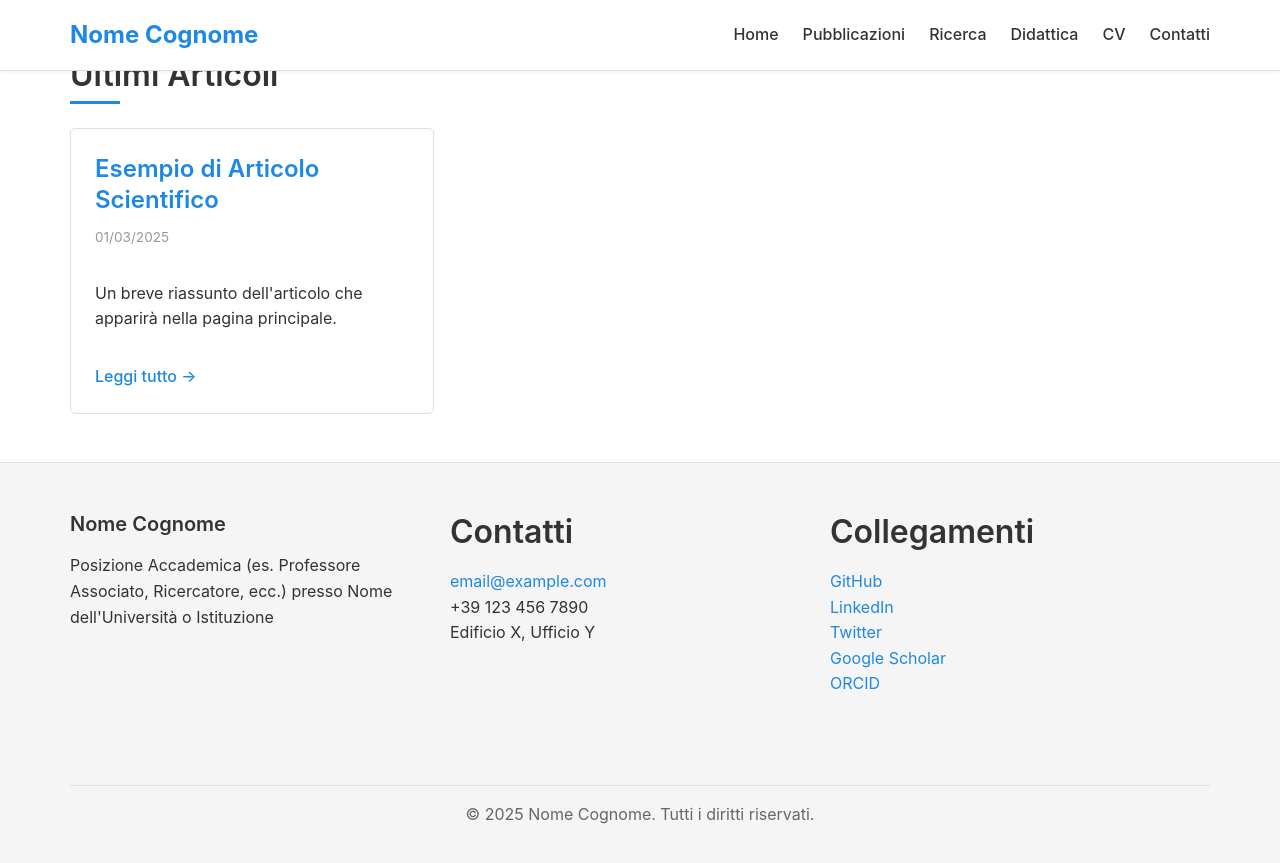
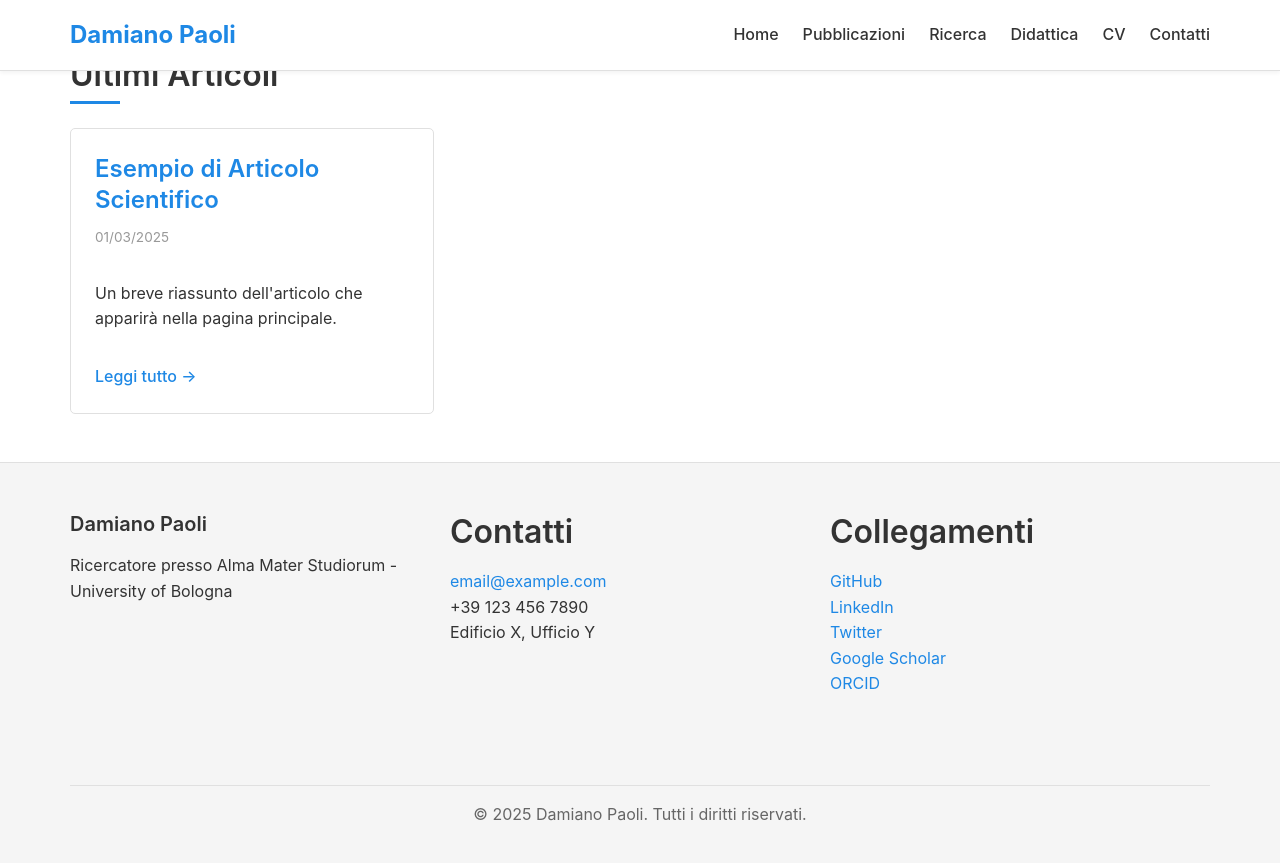
Before and after one commit to frangio2/frangio2.github.io, a Jekyll site: the page built from index.html, in a window 1280 px wide and 900 px high, scrolled down 1504 px. Shown: the top 863 px of the window. Built offline with Jekyll 4.4.1, drawn with Linux system fonts in a browser that asks for light colours; some of the changed text lies outside the part shown.

Commit message:
Update _config.yml

```diff
--- a/_config.yml
+++ b/_config.yml
@@ -1,7 +1,7 @@
 # Informazioni personali
-title: Nome Cognome
-position: Posizione Accademica (es. Professore Associato, Ricercatore, ecc.)
-institution: Nome dell'Università o Istituzione
+title: Damiano Paoli
+position: Ricercatore
+institution: Alma Mater Studiorum - University of Bologna
 bio: >-
   Qui puoi inserire la tua biografia più estesa, includendo informazioni sulla tua formazione,
   esperienza professionale, interessi di ricerca, riconoscimenti ricevuti e altri dettagli rilevanti.
```
